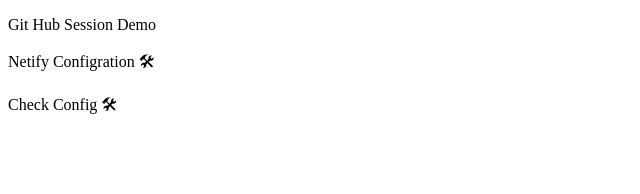
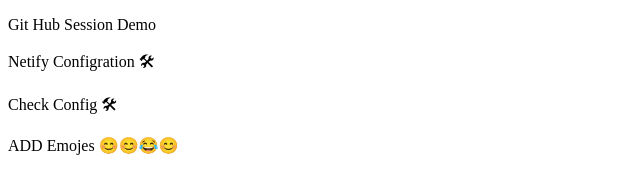
Before and after one commit to Bri0417/git-hub-demo, a plain HTML site: page index.html in a window 1280 px wide. Shown: the whole page, without its empty margins (0-640 px from the left). Drawn offline with Linux system fonts and the light colour scheme.

Commit message:
add emoj

```diff
--- a/index.html
+++ b/index.html
@@ -9,5 +9,6 @@
     <p>Git Hub Session Demo</p>
      <p> Netify Configration 🛠</p>
      <p> Check Config 🛠</p>
+     <p> ADD Emojes 😊😊😂😊</p>
 </body>
 </html>
```
